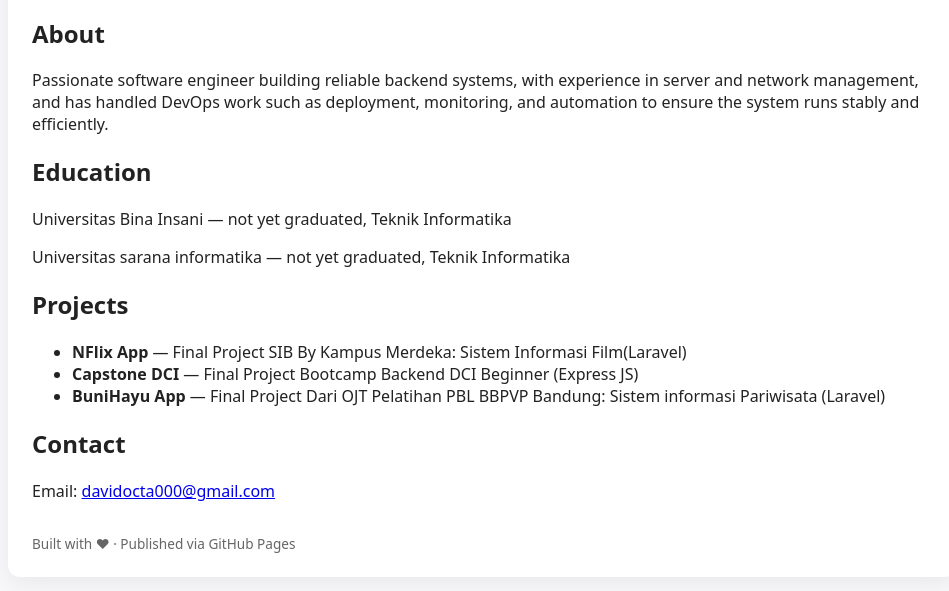
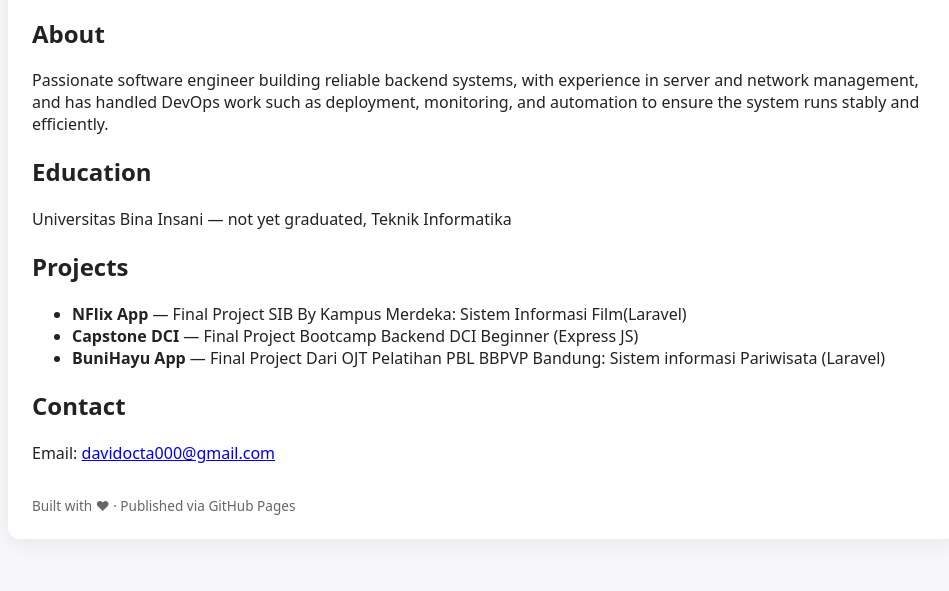
Before and after one commit to davidocta123/my-profile, a plain HTML site: page index.html in a window 1280 px wide. Shown: the part 215-806 px from the top of the page, without its empty margins (158-1107 px from the left). Drawn offline with Linux system fonts and the light colour scheme.

Commit message:
Update index.html

```diff
--- a/index.html
+++ b/index.html
@@ -42,7 +42,6 @@
          <section>
             <h2>Education</h2>
             <p>Universitas Bina Insani — not yet graduated, Teknik Informatika</p>
-            <p>Universitas sarana informatika — not yet graduated, Teknik Informatika</p>
          </section>
          <section>
             <h2>Projects</h2>
```
